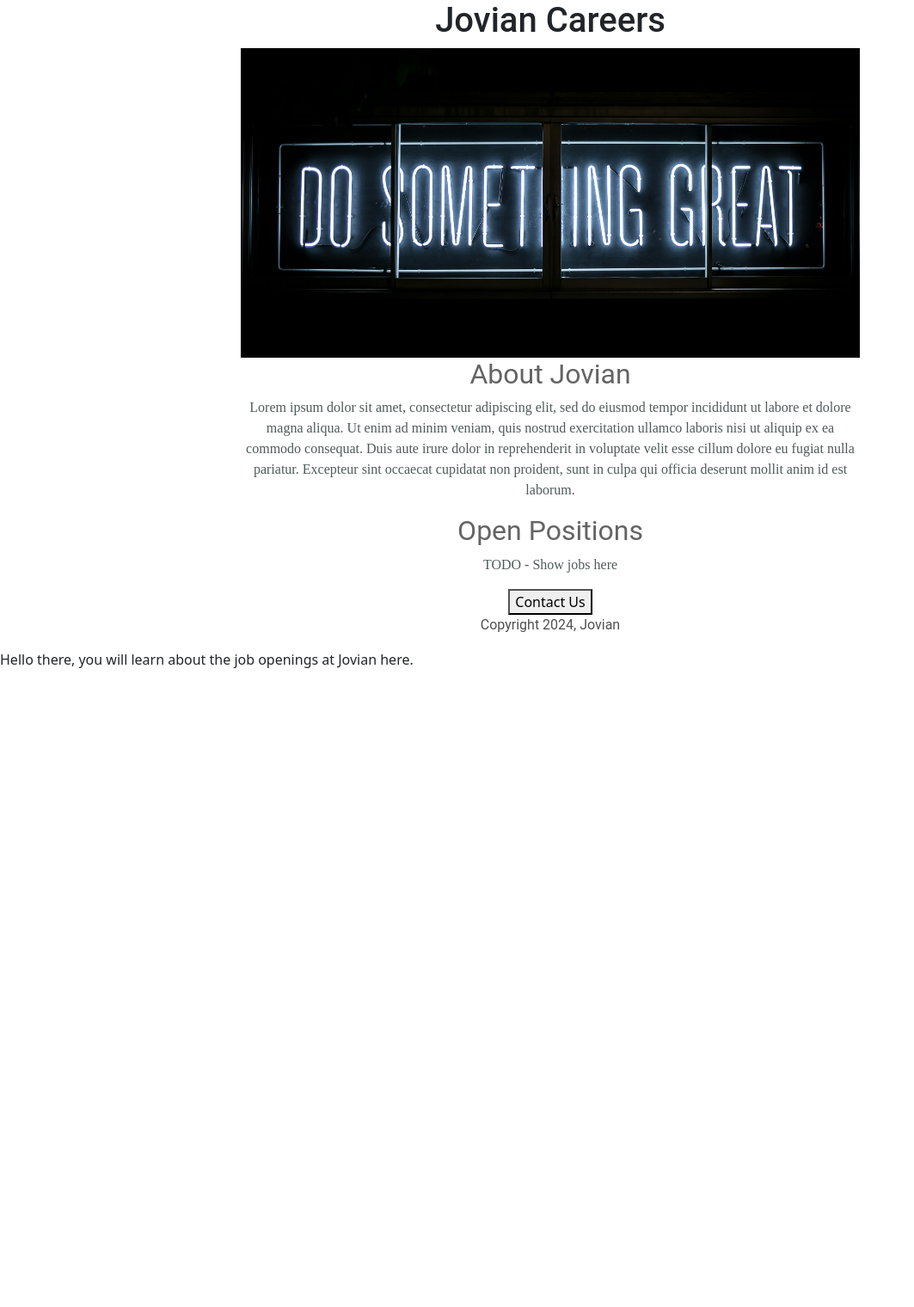
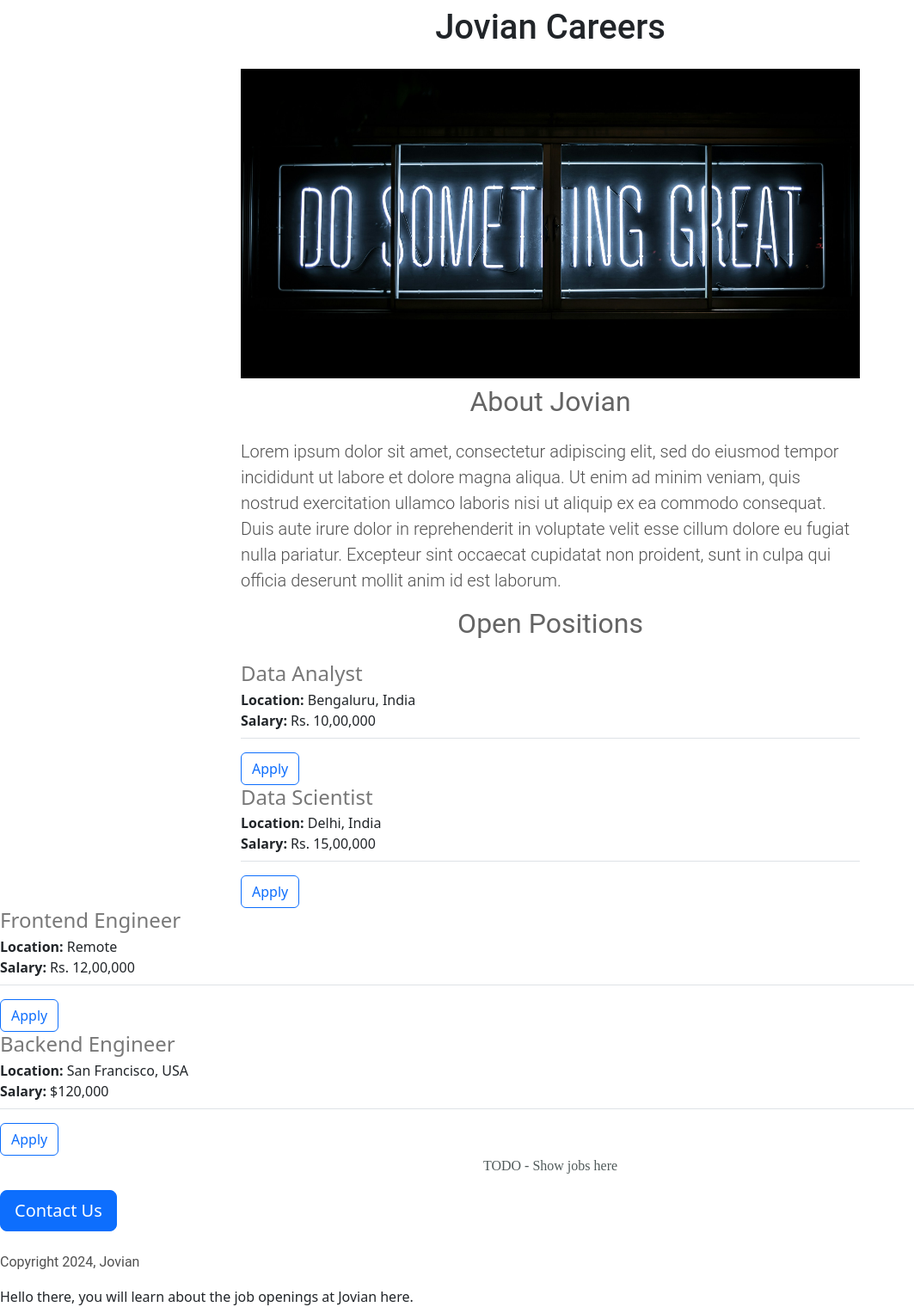
Before and after one commit to SomethingfromTerra/jovian-careers-website, a Flask app: page / in a window 1280 px wide. Shown: the whole page at 86% size, without its empty margins (0-1063 px from the left). Before the commit the page ends 777 px from the top, so only its background shows below. Run offline with Flask 3, Linux system fonts and the light colour scheme.

Commit message:
Added dynamic data and API route

```diff
--- a/app.py
+++ b/app.py
@@ -1,4 +1,4 @@
-from flask import Flask, render_template
+from flask import Flask, render_template, jsonify
 
 app = Flask(__name__)
 
@@ -15,10 +15,27 @@ JOBS = [
     'location': 'Delhi, India',
     'salary': 'Rs. 15,00,000'
   },
+  {
+    'id': 3,
+    'title': 'Frontend Engineer',
+    'location': 'Remote',
+    'salary': 'Rs. 12,00,000'
+  },
+  {
+    'id': 4,
+    'title': 'Backend Engineer',
+    'location': 'San Francisco, USA',
+    'salary': '$120,000'
+  },
+
 ]
 @app.route("/")
 def hello_jovian():
-  return render_template('home.html', jobs=JOBS)
+  return render_template('home.html', jobs=JOBS, company_name='Jovian')
+
+@app.route("/api/jobs")
+def list_jobs():
+  return jsonify(JOBS)
 
 if __name__ == '__main__':
   app.run(host='0.0.0.0', debug=True)
--- a/templates/home.html
+++ b/templates/home.html
@@ -5,7 +5,7 @@
     <meta name="viewport" content="width=device-width, initial-scale+1">
     <link href="https://cdn.jsdelivr.net/npm/bootstrap@5.2.0/dist/css/bootstrap.min.css" rel="stylesheet"
           integrity="sha384-gH2yIJqKdNHPEq0n4Mqa/HGKIhSkIHeL5AyhkYV8i59U5AR6csBvApHHNl/vI1Bx" crossorigin="anonymous">
-    <title>Jovian Careers</title>
+    <title>Careers</title>
     <style>
       h1{
         font-size: 40px;
@@ -43,17 +43,24 @@
   </head>
   <body>
     <div id="container">
-      <h1>Jovian Careers</h1>
-      <img id="banner" src="static/style.jpg" height="320">
-      <h2>About Jovian</h2>
-      <p class="bodytext">
+      <h1 class="text-center mt-2 mb-4">
+        {{company_name}} Careers
+      </h1>
+      <img class="img-fluid" id="banner" src="static/style.jpg" height="320">
+      <h2 class="text-center mt-2 mb-4">About Jovian</h2>
+      <p class="lead">
         Lorem ipsum dolor sit amet, consectetur adipiscing elit, sed do eiusmod tempor incididunt ut labore et dolore magna aliqua. Ut enim ad minim veniam, quis nostrud exercitation ullamco laboris nisi ut aliquip ex ea commodo consequat. Duis aute irure dolor in reprehenderit in voluptate velit esse cillum dolore eu fugiat nulla pariatur. Excepteur sint occaecat cupidatat non proident, sunt in culpa qui officia deserunt mollit anim id est laborum.
       </p>
-      <h2>Open Positions</h2>
+      <h2 class="text-center mt-2 mb-4">Open Positions</h2>
+      <div>
+        {% for job in jobs %}
+          {% include 'jobitem.html' %}
+        {% endfor %}
+      </div>
       <p class="bodytext">TODO - Show jobs here</p>
-      <div style="text-align:center;">
-      <button id="contactbutton">Contact Us</button>
-        <p>Copyright 2024, Jovian</p>
+      <div class="text-align:center;">
+      <button class="btn btn-primary btn-lg">Contact Us</button>
+        <p class="mt-4">Copyright 2024, Jovian</p>
       </div>
     </div>
     Hello there, you will learn about the job openings at Jovian here.
--- /dev/null
+++ b/templates/jobitem.html
@@ -0,0 +1,20 @@
+<div class="border-bottom" style="margin-bottom:16px;  padding-bottom:8px;">
+  <div class="col-10">
+    <h4
+      style="color:rgb(120,120,120); margin-bottom:4px;">
+      {{job['title']}}
+    </h4>
+    <div>
+      <b>Location:</b> {{job['location']}}</div>
+    </div>
+    {% if 'salary' in job %}
+    <div>
+      <b>Salary:</b> {{job['salary']}}
+    </div>
+    {% endif %}
+  </div>
+  <div class="col-2">
+    <button type="button", class="btn btn-outline-primary float-right align middle">Apply</button>
+  </div>
+
+</div>
```
